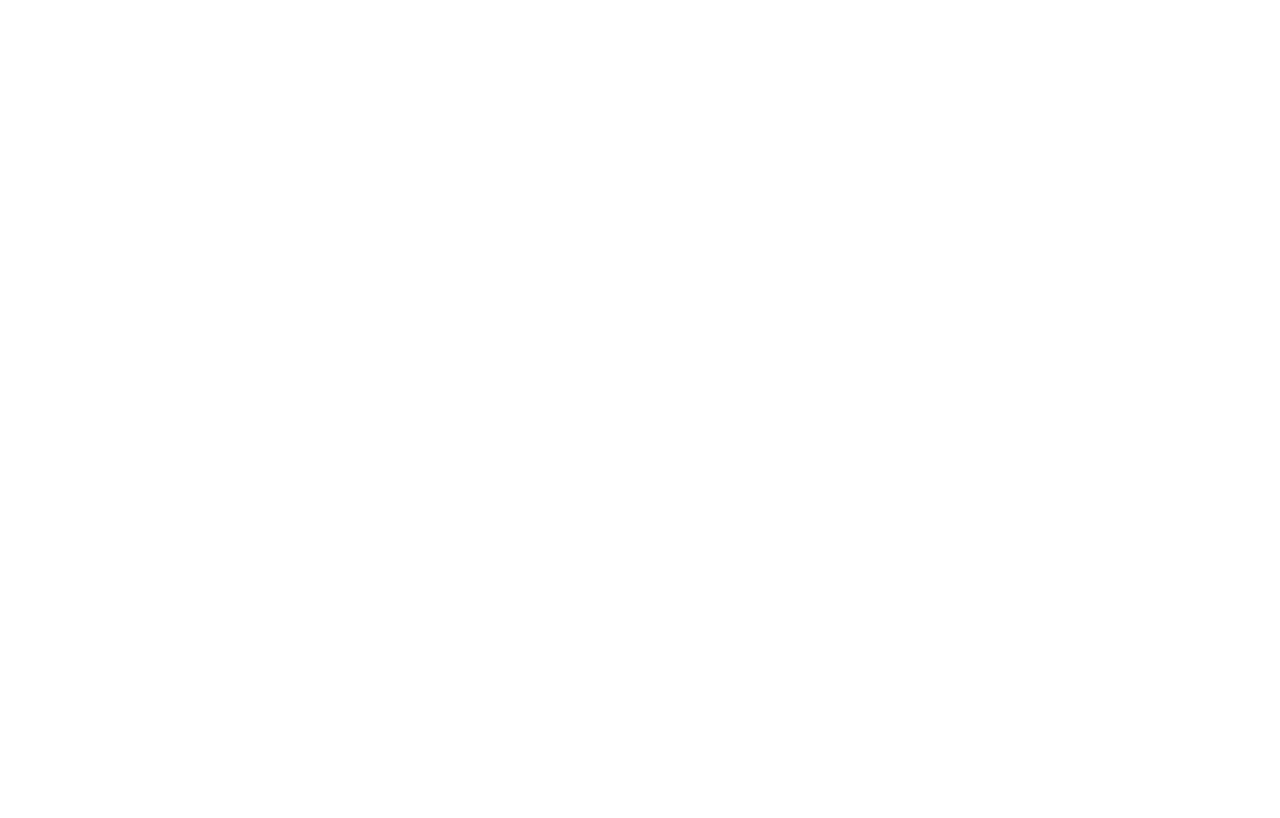
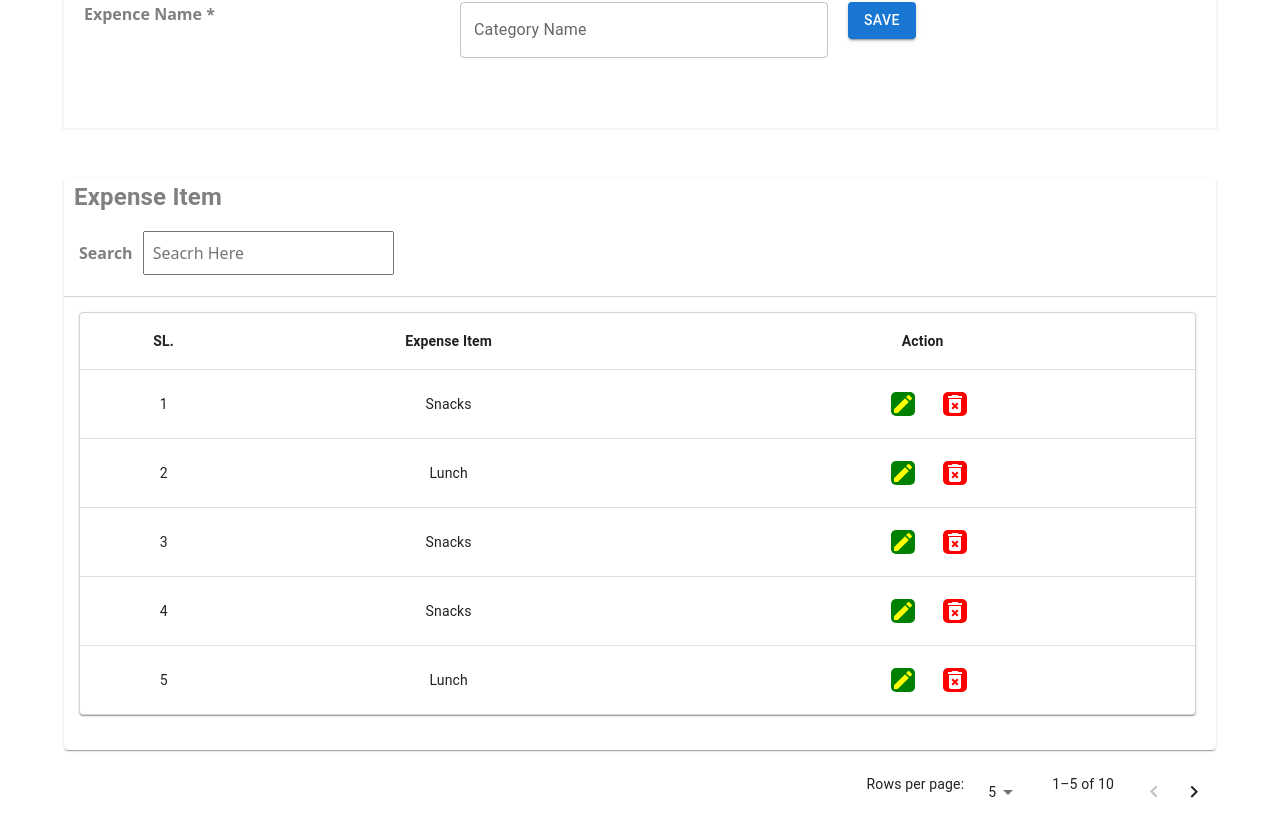
Before and after one commit to imRHB/smart-shop-client, a React (Create React App) app: page / in a window 1280 px wide. Shown: the part 331-1149 px from the top of the page. Before the commit the page ends 800 px from the top, so only its background shows below. Built offline with nearby package versions, Linux system fonts and the light colour scheme.

Commit message:
added expenseItem

```diff
--- a/src/App.js
+++ b/src/App.js
@@ -1,5 +1,6 @@
 import "bootstrap/dist/css/bootstrap.min.css";
 import "./App.css";
+import ExpenseItem from "./pages/Dashboard/Expense/ExpenseItem";
 
 function App() {
   return (
@@ -10,6 +11,7 @@ function App() {
       <p>Don't forget to remove your component before git push</p>
 
       {/* TEST YOUR COMPONENT HERE */}
+      <ExpenseItem></ExpenseItem>
     </div>
   );
 }
--- a/src/assets/data/expenses.json
+++ b/src/assets/data/expenses.json
@@ -1,60 +1,60 @@
 [
     {
-        "id": 1,
+        "_id": 1,
         "date": "2021-11-24",
         "item": "Snacks",
         "cost": 120
     },
     {
-        "id": 2,
+        "_id": 2,
         "date": "2021-11-13",
         "item": "Lunch",
         "cost": 300
     },
     {
-        "id": 3,
+        "_id": 3,
         "date": "2021-12-20",
         "item": "Snacks",
         "cost": 100
     },
     {
-        "id": 4,
+        "_id": 4,
         "date": "2021-10-8",
         "item": "Snacks",
         "cost": 150
     },
     {
-        "id": 5,
+        "_id": 5,
         "date": "2021-11-18",
         "item": "Lunch",
         "cost": 420
     },
     {
-        "id": 6,
+        "_id": 6,
         "date": "2021-11-30",
         "item": "Breakfast",
         "cost": 80
     },
     {
-        "id": 7,
+        "_id": 7,
         "date": "2021-12-14",
         "item": "Breakfast",
         "cost": 100
     },
     {
-        "id": 8,
+        "_id": 8,
         "date": "2021-12-10",
         "item": "Dinner",
         "cost": 360
     },
     {
-        "id": 9,
+        "_id": 9,
         "date": "2021-12-16",
         "item": "Snacks",
         "cost": 100
     },
     {
-        "id": 10,
+        "_id": 10,
         "date": "2021-12-16",
         "item": "Breakfast",
         "cost": 70
--- a/src/pages/Dashboard/Expense/ExpenseItem.js
+++ b/src/pages/Dashboard/Expense/ExpenseItem.js
@@ -15,13 +15,13 @@ import KeyboardArrowDownIcon from "@mui/icons-material/KeyboardArrowDown";
 import KeyboardArrowUpIcon from "@mui/icons-material/KeyboardArrowUp";
 import TablePagination from "@mui/material/TablePagination";
 import { Button, Container, Grid, TextField } from "@mui/material";
-import products from "../../../assets/data/products.json";
-// import './ManageProducts.css'
+import expenses from "../../../assets/data/expenses.json";
+
 import DeleteForeverIcon from '@mui/icons-material/DeleteForever';
 import EditIcon from '@mui/icons-material/Edit';
 
 function Row(props) {
-    const { product } = props;
+    const { expense } = props;
     const [open, setOpen] = React.useState(false);
 
     return (
@@ -29,9 +29,9 @@ function Row(props) {
             <TableRow className="colunm" sx={{ "&:last-child td, &:last-child th": { border: 0 } }}>
 
                 <TableCell width="15%" align="center" component="th" scope="row">
-                    {product._id}
+                    {expense._id}
                 </TableCell>
-                <TableCell align="center">{product.name}</TableCell>
+                <TableCell align="center">{expense.item}</TableCell>
 
                 <TableCell align="center">
 
@@ -49,19 +49,6 @@ function Row(props) {
     );
 }
 
-Row.propTypes = {
-    product: PropTypes.shape({
-        name: PropTypes.string.isRequired,
-        img: PropTypes.string.isRequired,
-        position: PropTypes.string.isRequired,
-        role: PropTypes.string.isRequired,
-        productId: PropTypes.string.isRequired,
-        phone: PropTypes.string.isRequired,
-        email: PropTypes.string.isRequired,
-        address: PropTypes.string.isRequired,
-        salary: PropTypes.string.isRequired,
-    }).isRequired,
-};
 
 const ExpenseItem = () => {
     const [page, setPage] = React.useState(0);
@@ -140,10 +127,10 @@ const ExpenseItem = () => {
                             </TableRow>
                         </TableHead>
                         <TableBody >
-                            {products
+                            {expenses
                                 .slice(page * rowsPerPage, page * rowsPerPage + rowsPerPage)
-                                .map((product) => (
-                                    <Row key={product._id} product={product} />
+                                .map((expense) => (
+                                    <Row key={expense._id} expense={expense} />
                                 ))}
                         </TableBody>
                     </Table>
@@ -153,7 +140,7 @@ const ExpenseItem = () => {
                 <TablePagination
                     rowsPerPageOptions={[5, 10, 15]}
                     component="div"
-                    count={products.length}
+                    count={expenses.length}
                     rowsPerPage={rowsPerPage}
                     page={page}
                     onPageChange={handleChangePage}
```
Also changed, not shown: 1 other file (tests, documents, lock files or other folders).
